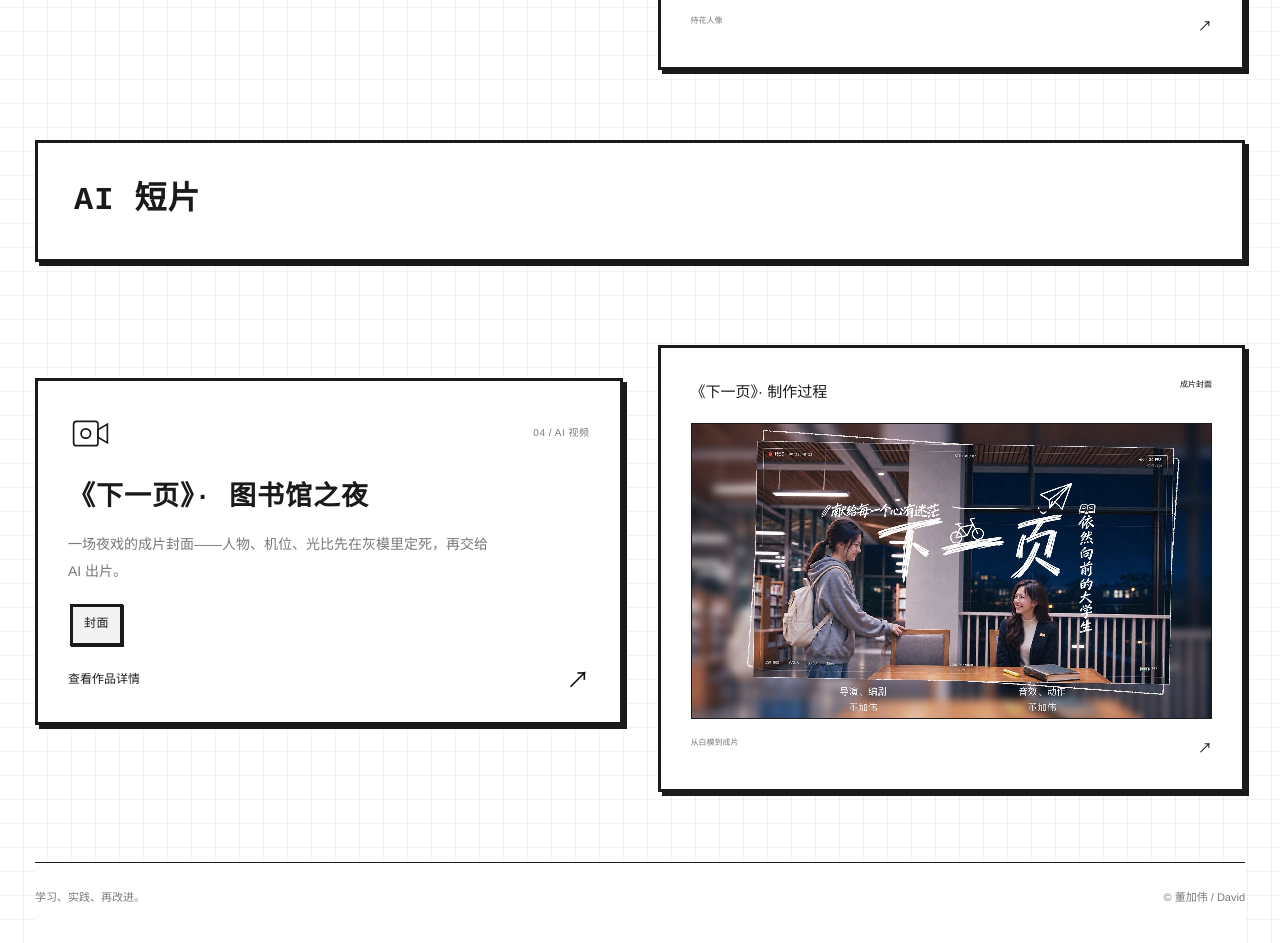
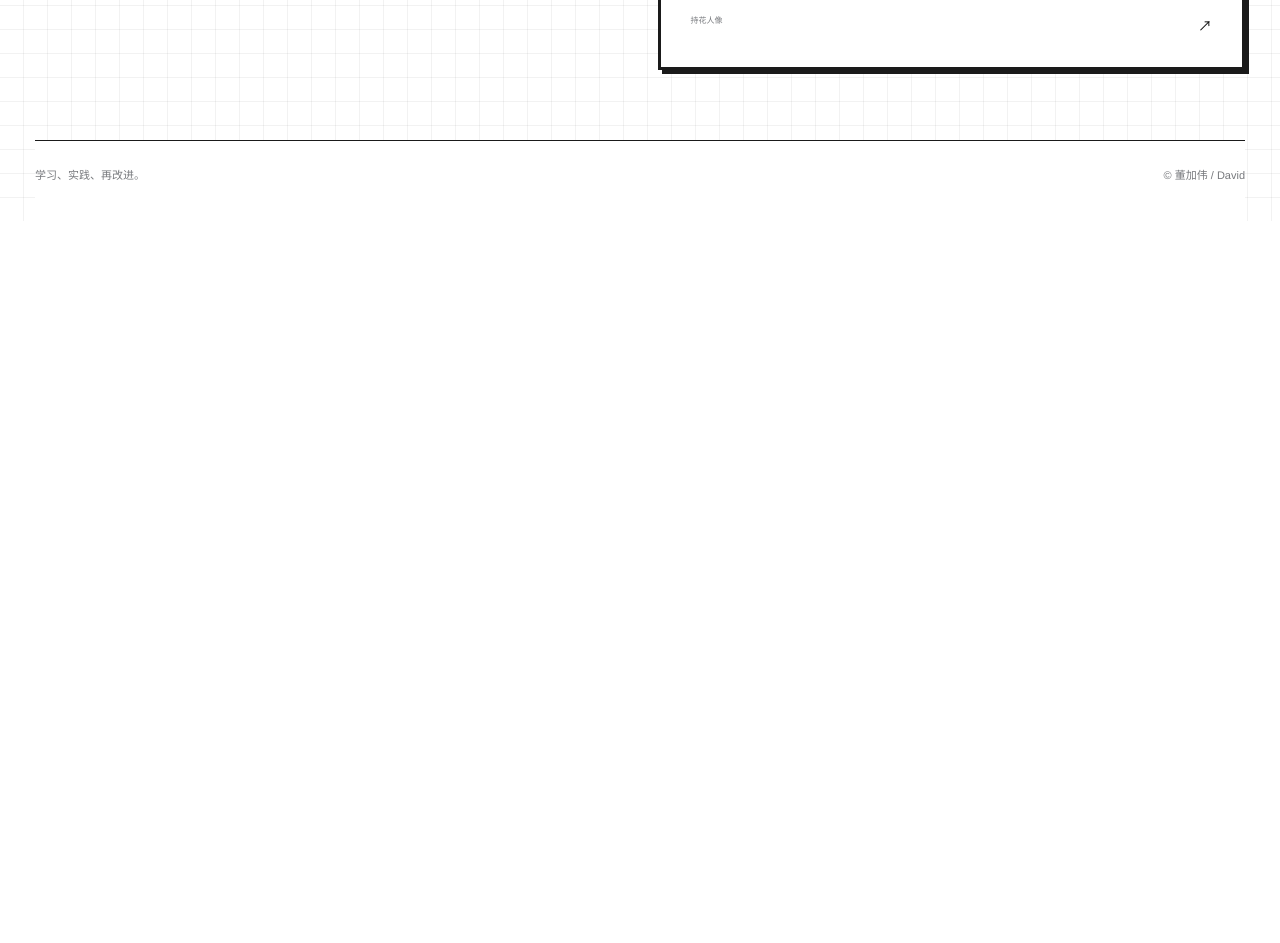
Before and after one commit to shenming020927-cpu/portfolio, a plain HTML site: page index.html in a window 1280 px wide. Shown: the part 3363-4306 px from the top of the page. After the commit the page ends 3584 px from the top, so only its background shows below. Drawn offline with Linux system fonts and the light colour scheme.

```diff
--- a/index.html
+++ b/index.html
@@ -24,8 +24,6 @@
 
 <div class="project-row single-work portrait-work"><article class="project-card"><div class="card-top"><svg viewBox="0 0 48 48" fill="none" stroke="currentColor" stroke-width="1.8" aria-hidden="true"><rect x="7" y="7" width="34" height="34"/><circle cx="24" cy="20" r="6"/><path d="M13 37c0-13 22-13 22 0"/></svg><span>03 / 图像作品</span></div><h3>人像与纪实修图 · 修改前后</h3><p class="card-sub">同一张图，修改前与修改后并排对照：人像调色、街头纪实调色、背景分离。</p><div class="work-tabs"><button type="button" class="work-tab is-active" data-cover="assets/portraits/flower-after.jpg" data-cap="持花人像 · 调色与修图成片">持花人像</button><button type="button" class="work-tab" data-cover="assets/portraits/street-after.jpg" data-cap="秋日街角 · 环卫工 修改后">秋日街角</button><button type="button" class="work-tab" data-cover="assets/portraits/cutout-after.jpg" data-cap="人物抠图 · 深色背景成片">人物抠图</button></div><button class="project-link" data-project="portraits" aria-label="查看人像修图前后对比">查看作品详情 <span>↗</span></button></article><button class="project-visual sheet-visual" data-project="portraits" aria-label="查看人像作品原图与成片"><div class="sheet-heading"><span>人像修图 · 作品展示</span><small>3 组作品</small></div><img class="protected-cover" src="assets/portraits/flower-after.jpg" alt="持花人像 · 调色与修图成片" loading="lazy"><div class="visual-caption">持花人像<span>↗</span></div></button></div>
 
-<div class="section-statement"><h2>AI 短片</h2></div>
-<div class="project-row single-work"><article class="project-card"><div class="card-top"><svg viewBox="0 0 48 48" fill="none" stroke="currentColor" stroke-width="1.8" aria-hidden="true"><rect x="6" y="11" width="26" height="26" rx="3"/><path d="M32 20l10-6v20l-10-6z"/><circle class="blue-stroke" cx="19" cy="24" r="5"/></svg><span>04 / AI 视频</span></div><h3>《下一页》· 图书馆之夜</h3><p class="card-sub">一场夜戏的成片封面——人物、机位、光比先在灰模里定死，再交给 AI 出片。</p><div class="work-tabs"><button type="button" class="work-tab is-active" data-cover="assets/aivideo/cover.jpg" data-cap="封面 · 夜景主场景">封面</button></div><button class="project-link" data-project="aivideo" aria-label="查看《下一页》制作过程">查看作品详情 <span>↗</span></button></article><button class="project-visual sheet-visual" data-project="aivideo" aria-label="查看《下一页》白模与测试帧"><div class="sheet-heading"><span>《下一页》· 制作过程</span><small>成片封面</small></div><img class="protected-cover" src="assets/aivideo/cover.jpg" alt="《下一页》封面" loading="lazy"><div class="visual-caption">从白模到成片<span>↗</span></div></button></div>
 </section>
 </main>
-<footer><span>学习、实践、再改进。</span><span>© 董加伟 / David</span></footer><dialog id="project-dialog" aria-labelledby="dialog-title"><div class="dialog-bar"><span>作品详情 / 实践记录</span><button id="close-dialog" aria-label="关闭作品详情">关闭 ×</button></div><div id="dialog-body"></div></dialog><div id="toast" role="status" aria-live="polite"></div><script src="app.js?v=17"></script></body></html>
+<footer><span>学习、实践、再改进。</span><span>© 董加伟 / David</span></footer><dialog id="project-dialog" aria-labelledby="dialog-title"><div class="dialog-bar"><span>作品详情 / 实践记录</span><button id="close-dialog" aria-label="关闭作品详情">关闭 ×</button></div><div id="dialog-body"></div></dialog><div id="toast" role="status" aria-live="polite"></div><script src="app.js?v=18"></script></body></html>
```
